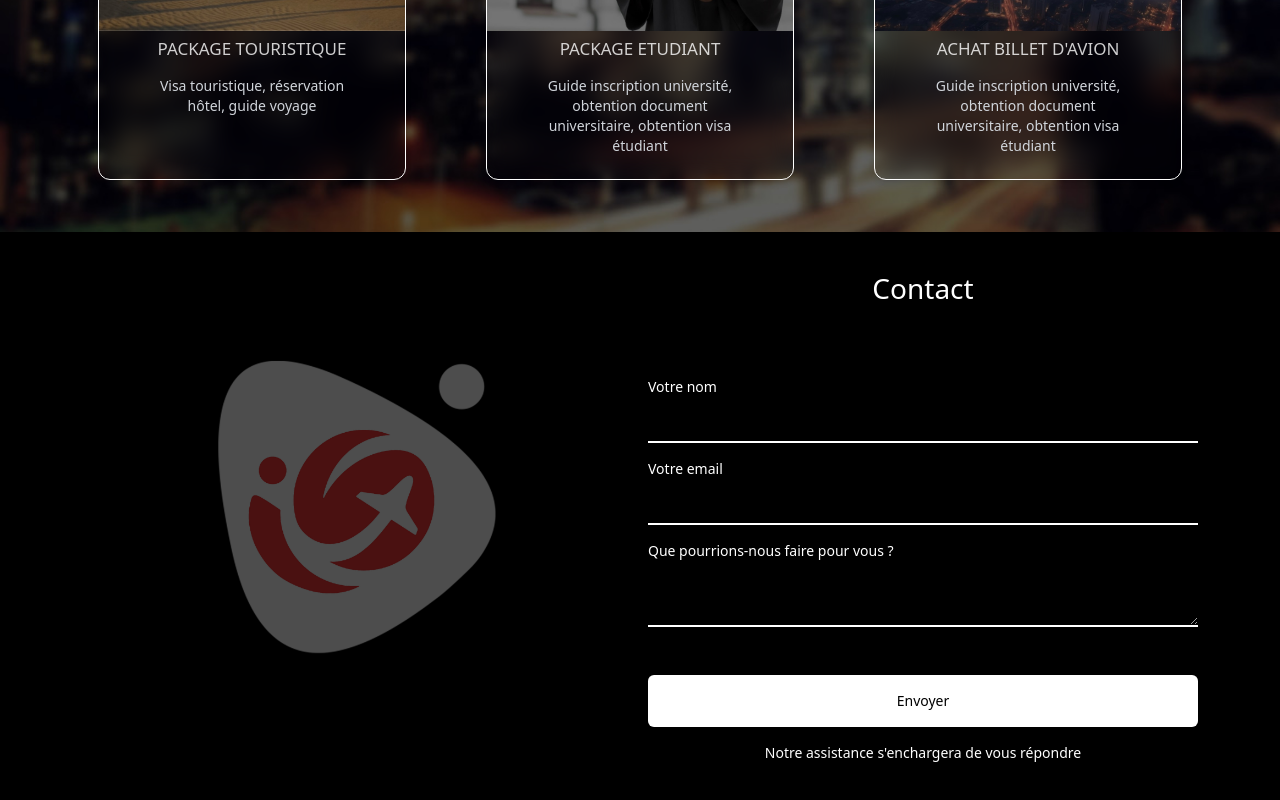
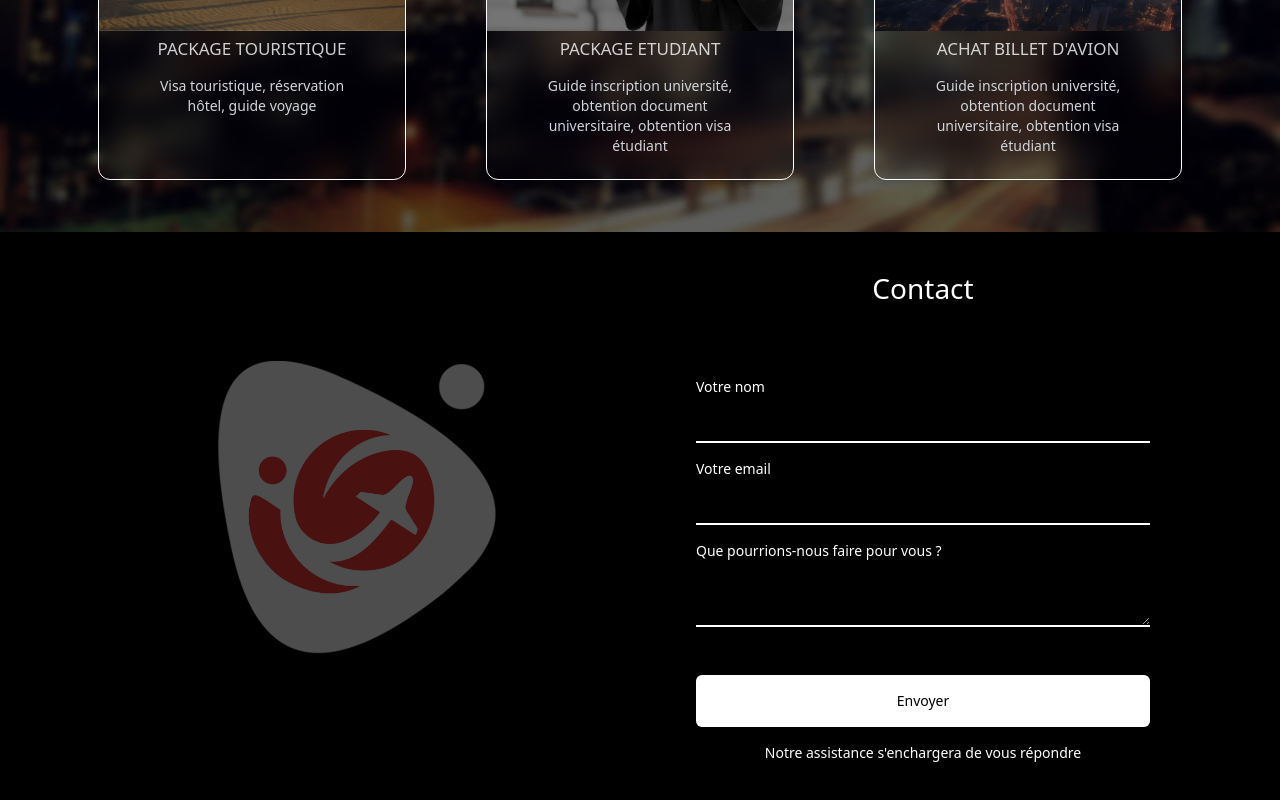
Before and after one commit to Michee-kolony/its, an Angular app: page /home in a window 1280 px wide. Shown: the part 3153-3953 px from the top of the page. Built offline with nearby package versions, Linux system fonts and the light colour scheme.

Commit message:
fixed form

```diff
--- a/src/app/composants/contact/contact.component.html
+++ b/src/app/composants/contact/contact.component.html
@@ -1,15 +1,13 @@
 <div class="lg:h-[600px] pb-5  bg-black text-white">
 <div class="grid lg:grid-cols-2 gap-3 container">
     <div class="col-span-1">
-
       <img src="images/Logo blanc PNG.png" class="opacity-30"/>
-
     </div>
     <div class="col-span-1">
       <h3 class="text-white mt-10 text-center">
         Contact
       </h3>
-      <form class="lg:mt-[13%]">
+      <form class="lg:mt-[13%] mx-5">
         <div class="grid gap-3">
           <label class="text-sm">Votre nom</label>
           <input type="text" class="w-full h-[30px] text-white input px-3" />
```
